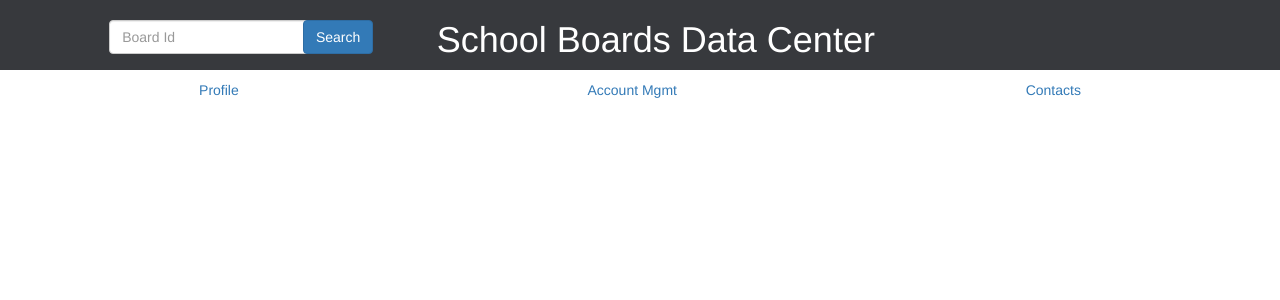
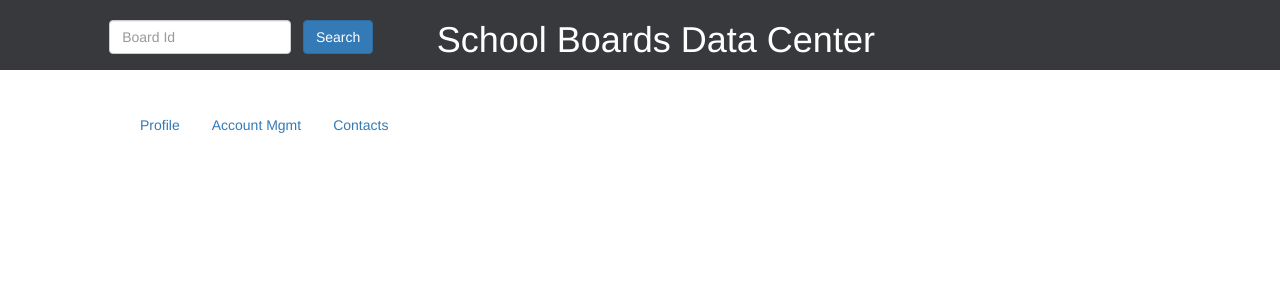
Before and after one commit to shameelkh/school-board-contact, a React (Create React App) app in the folder board-contact-ui/: page / in a window 1280 px wide. Shown: the top 300 px of the page. Built offline with nearby package versions, Linux system fonts and the light colour scheme; no server answers; the HTML template or start-up script is replaced by a standard one.

Commit message:
update css and layout

```diff
--- a/board-contact-ui/src/components/AccountMgmtPage.js
+++ b/board-contact-ui/src/components/AccountMgmtPage.js
@@ -8,7 +8,7 @@ const AccountMgmtPage = (boardInfo) => {
     }
 
     return (
-        <div className="row">
+        <div>
             <form>
                 <div class="form-group row">
                   <label class="col-md-2 col-form-label">Account Owner</label>
--- a/board-contact-ui/src/components/App.js
+++ b/board-contact-ui/src/components/App.js
@@ -44,27 +44,29 @@ class App extends Component {
 
     render() {
         let match = this.props.match
-
+        let boardName = (this.props.boardInfo.board ? this.props.boardInfo.board.boardName : '')
         return (
             <Router>
                 <div className="container-fluid">
                   <div className="row">
                     <Header />
                   </div>
-                  <div className="row">
-                    <div className="col-md-12">
-                       <Navigation />
-                    </div>
-                  </div>
 
                   <div className="row content">
-                    <Switch>
-                        <Route path={`${match.path}profile`} render={this.renderProfilePage} />
-                        <Route path={`${match.path}account-mgmt`} render={this.renderAccountMgmtPage} />
-                        <Route path={`${match.path}contacts`} component={ContactsPage} />
-                    </Switch>
+                     <h4 class="school-board-name">{boardName}</h4>
+                      <div>
+                        <div class="">
+                            <Navigation />
+                        </div>
+                        <div class="main-content">
+                            <Switch>
+                                <Route path={`${match.path}profile`} render={this.renderProfilePage} />
+                                <Route path={`${match.path}account-mgmt`} render={this.renderAccountMgmtPage} />
+                                <Route path={`${match.path}contacts`} component={ContactsPage} />
+                            </Switch>
+                        </div>
+                      </div>
                   </div>
-
                 </div>
             </Router>
     )}
--- a/board-contact-ui/src/components/Navigation.js
+++ b/board-contact-ui/src/components/Navigation.js
@@ -3,10 +3,10 @@ import { Link } from 'react-router-dom';
 
 const Navigation = () => {
     return (
-        <div>
-            <ul className="nav nav-pills nav-justified">
+        <div class="navigation">
+            <ul className="nav nav-pills">
               <li className="nav-item">
-                <Link className="nav-link active" to={'/profile'}>Profile</Link>
+                <Link className="nav-link" to={'/profile'}>Profile</Link>
               </li>
               <li className="nav-item">
                 <Link className="nav-link" to={'/account-mgmt'}>Account Mgmt</Link>
--- a/board-contact-ui/src/css/board-contact.css
+++ b/board-contact-ui/src/css/board-contact.css
@@ -1,6 +1,7 @@
 body {
     padding: 0;
     margin: 0;
+    font-family: "Helvetica"
 }
 
 .header {
@@ -9,9 +10,24 @@ body {
 }
 
 .content {
-    padding: 5% 10%
+    padding: 2% 10%
 }
 
 .float-left {
     float: right
 }
+
+.school-board-name {
+    margin-left: 14px;
+    font-size: 25px
+}
+
+.navigation {
+    margin-left: 0;
+    margin-bottom: 20px;
+    padding-left: 0;
+}
+
+.main-content {
+    margin-left: 15px
+}
```
Also changed, not shown: board-contact-ui/src/components/EditProfileForm.js (added, +41 -0 lines).
